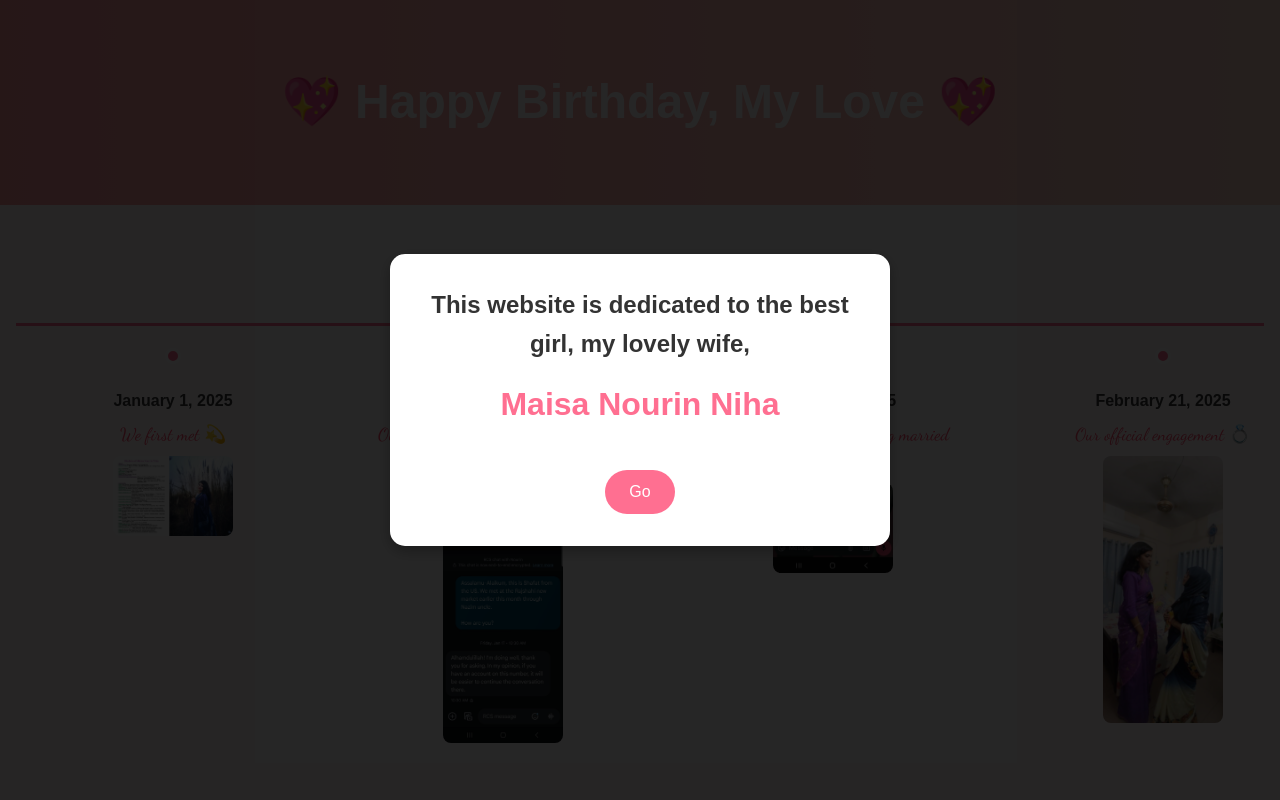
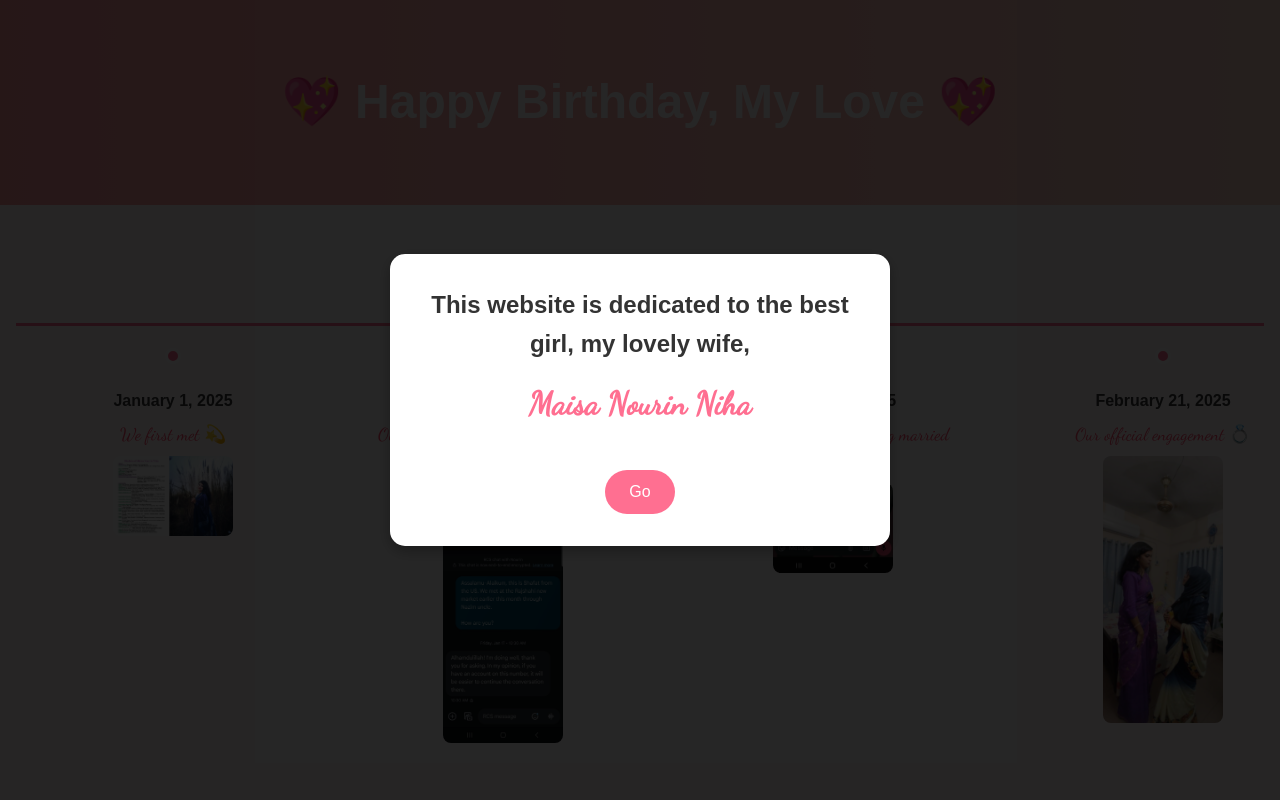
Before and after one commit to khanmi2014/Nourin_Website, a plain HTML site: page nourin_index.html in a window 1280 px wide. Shown: the top 800 px of the page. Drawn offline with Linux system fonts and the light colour scheme.

Commit message:
Fixed a few things

```diff
--- a/nourin_style.css
+++ b/nourin_style.css
@@ -37,6 +37,7 @@ body {
 }
 
 .popup-box h1 {
+  font-family: 'Dancing Script', cursive;
   color: #ff6f91;
   margin: 1rem 0;
 }
```
Also changed, not shown: nourin_index.html (+1 -2 lines).
